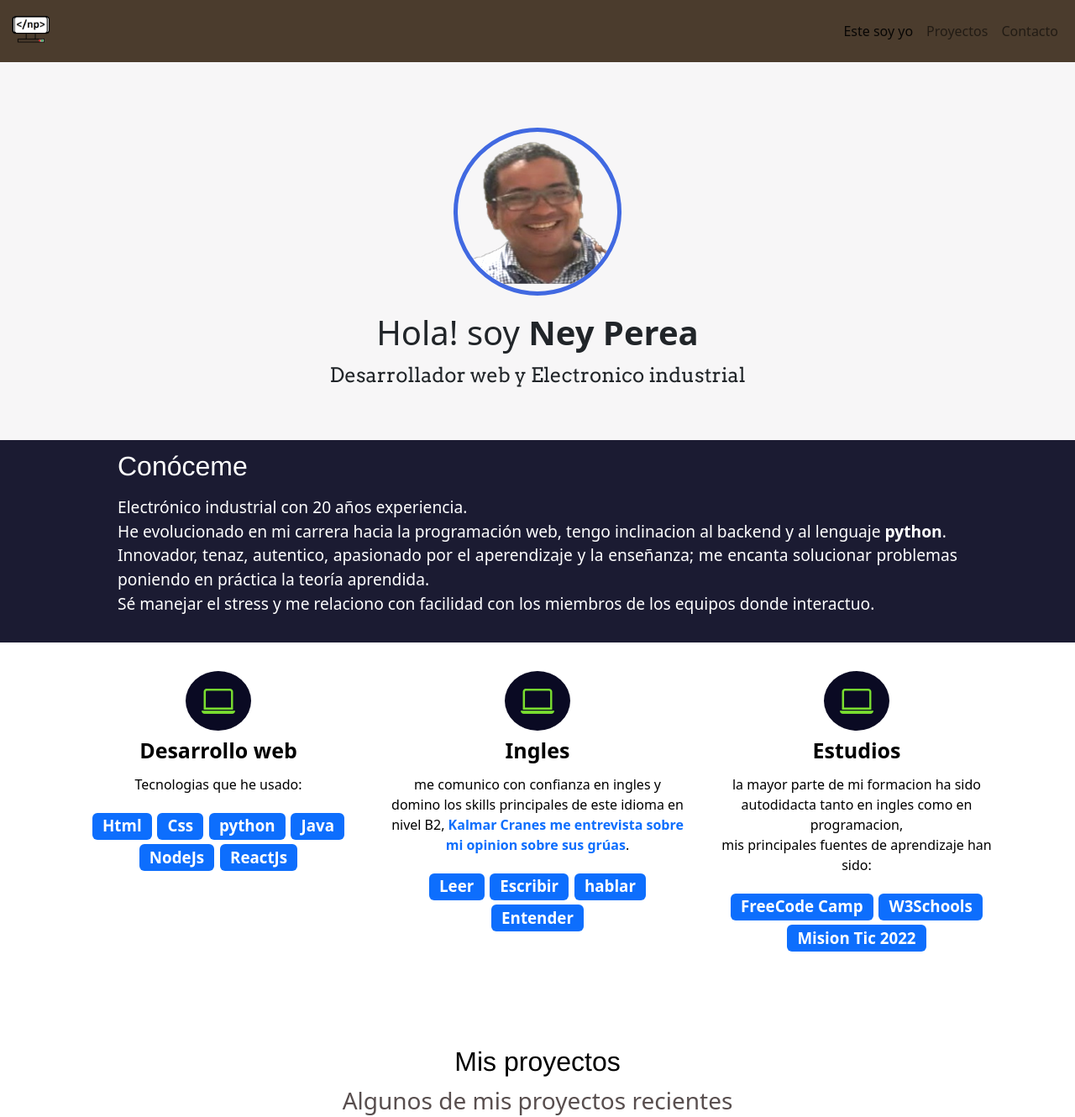
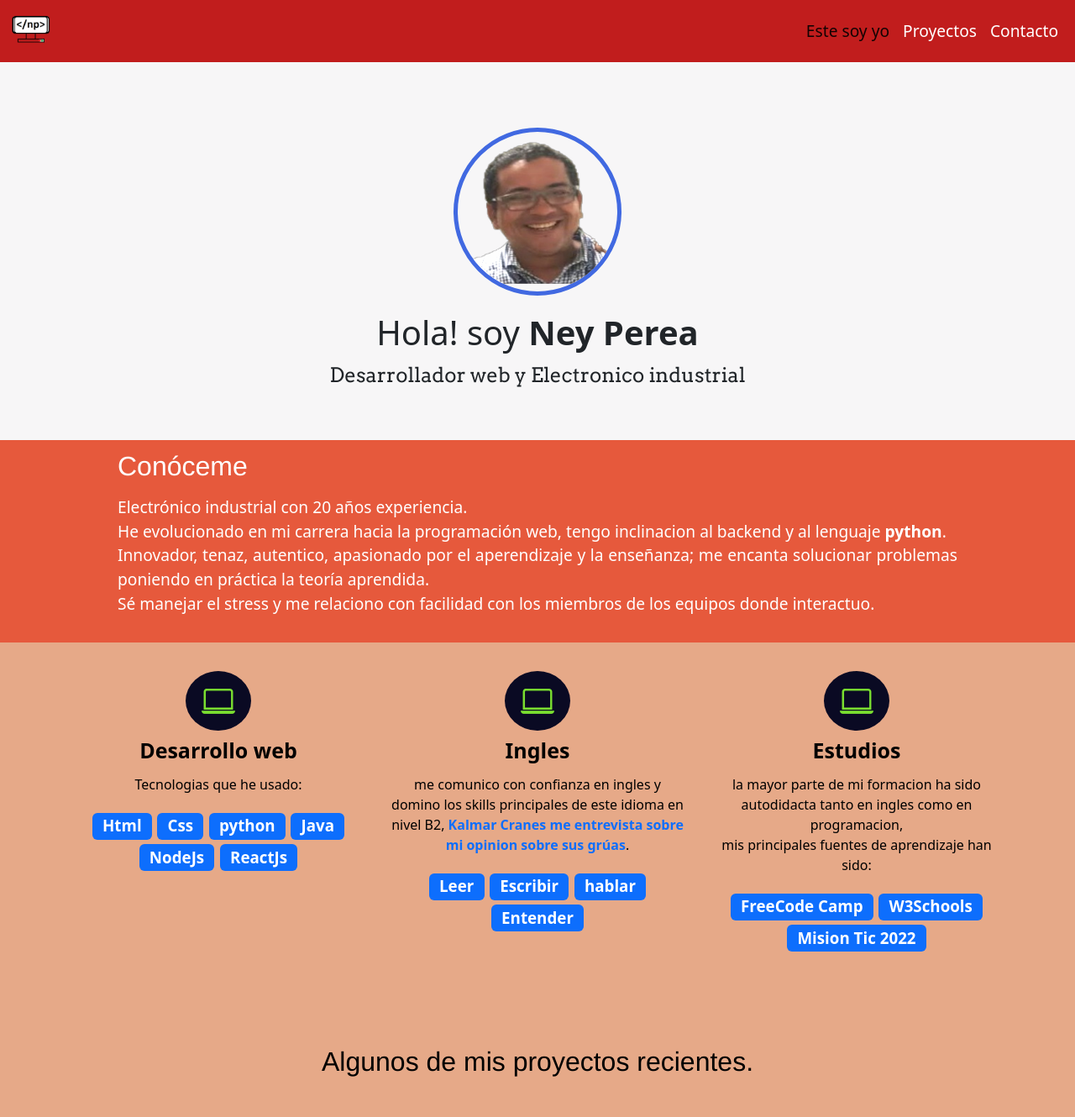
Before and after one commit to Jhesneydy/Jhesneydy.github.io, a plain HTML site: page index.html in a window 1280 px wide. Shown: the top 1330 px of the page at 84% size. Drawn offline with nearby package versions, Linux system fonts and the light colour scheme.

Commit message:
se cambia la paleta color de letras del nav bar y titulo de seccines

```diff
--- a/css/style.css
+++ b/css/style.css
@@ -28,12 +28,12 @@
 
 .dark-sect {
     color: white;
-    background-color: #1b1b32;
+    background-color: #E6593C;
 }
 
 .lg-sect {
     color: black;
-    background-color: white;
+    background-color: #E6A988;
 }
 
 .btn-info {
@@ -57,7 +57,13 @@
 /* estilos de navbar */
 
 .navbar {
-    background-color: #4b3c2d;
+    background-color: #C11D1D;
+
+}
+
+.navbar a {
+    font-size: 1.2rem;
+    color: white;
 }
 
 .navbar-collapse {
@@ -402,6 +408,11 @@ footer {
     .overlay i {
         font-size: 40px;
     }
+
+    .derechos-de-autor {
+        font-size: 10px;
+
+    }
 }
 
 @media screen and (max-width: 800px) {
--- a/index.html
+++ b/index.html
@@ -126,8 +126,8 @@
     <!--Seccion Proyectos-->
 
     <section class=" proyect lg-sect d-flex flex-column">
-        <h2 class="sect-title texto-negro ">Mis proyectos </h2>
-        <h3 class="descrip">Algunos de mis proyectos recientes</h3>
+        <h2 class="sect-title texto-negro ">Algunos de mis proyectos recientes. </h2>
+       <!--- <h3 class="descrip">Algunos de mis proyectos recientes</h3>-->
         <!--proyectos-->
         <div class="container text-center proyectos-contenedor">
             <div class="row">
@@ -231,8 +231,8 @@
     </section>
     <!--testimonios-->
     <section class="testimonios lg-sect">
-        <h2 class="sect-title ">Referencias personales</h2>
-        <h3 class="descrip">Algunas referencias de colegas con los que he trabajado</h3>
+        <h2 class="sect-title ">Referencias de colegas.</h2>
+       <!-- <h3 class="descrip">Algunas referencias de colegas con los que he trabajado</h3>-->
         <!--carrusel-->
         <div id="testimonos-carrusel" class="carousel slide carousel-dark">
             <div class="carousel-indicators">
```
